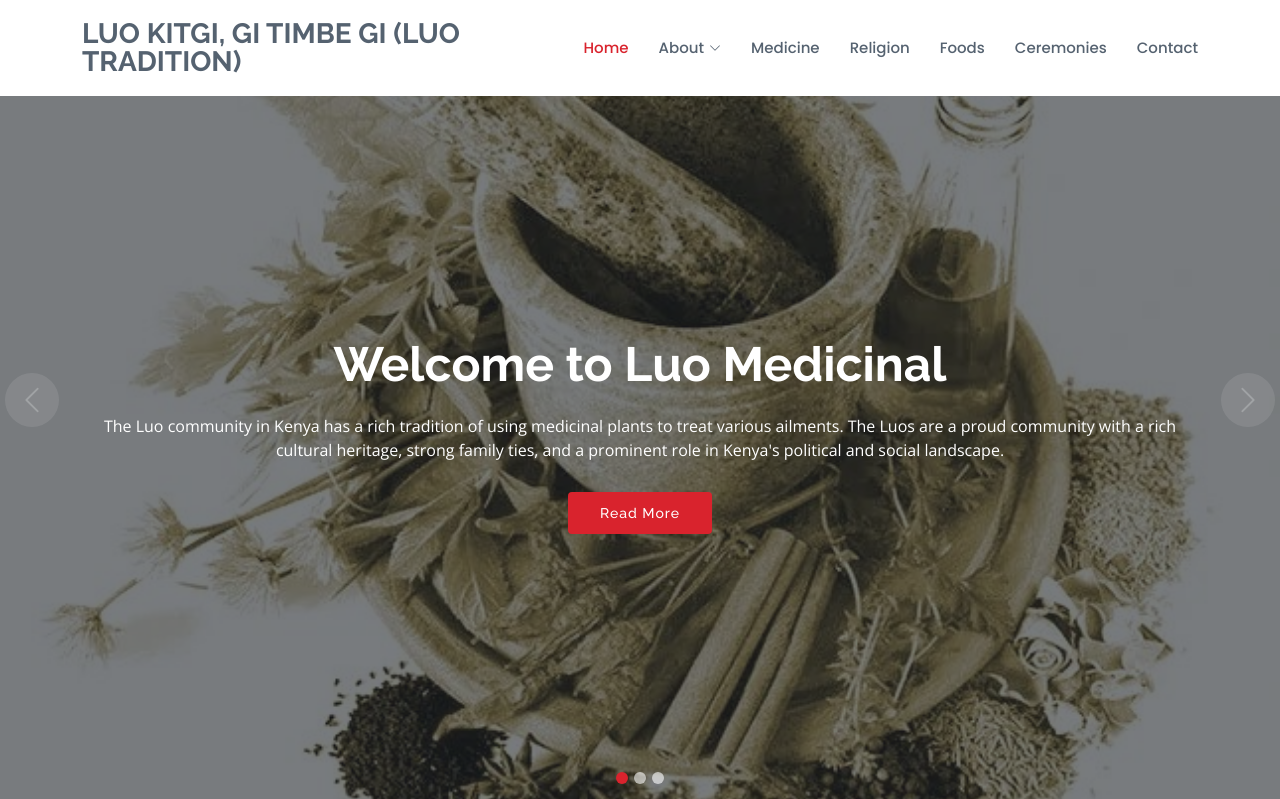
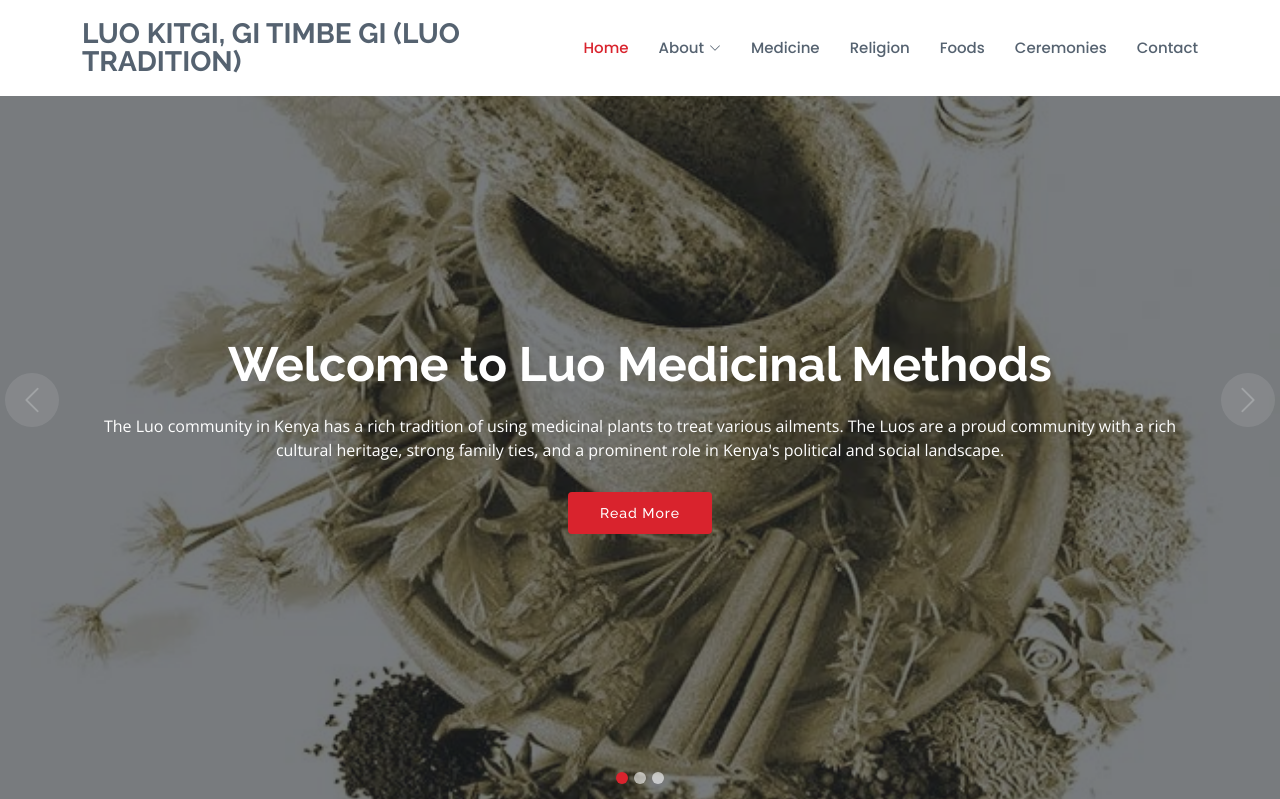
Before and after one commit to BOSTONE069/medical_web_app, a Django app: page /luomedicine_app/ in a window 1280 px wide. Shown: the top 799 px of the page. Run offline with Django 4.2, Linux system fonts and the light colour scheme; some libraries are stand-ins or nearby versions.

Commit message:
Modified the index file for the site

```diff
--- a/luomedicine_app/templates/luomedicine/index.html
+++ b/luomedicine_app/templates/luomedicine/index.html
@@ -14,7 +14,7 @@
         <div class="carousel-item active" style="background-image: url({% static 'assets/img/slide/slide1.jpg' %})">
           <div class="carousel-container">
             <div class="container">
-              <h2 class="animate__animated animate__fadeInDown">Welcome to <span>Luo Medicinal</span></h2>
+              <h2 class="animate__animated animate__fadeInDown">Welcome to <span>Luo Medicinal Methods</span></h2>
               <p class="animate__animated animate__fadeInUp">The Luo community in Kenya has a rich tradition of using medicinal plants to treat various ailments. The Luos are a proud community with a rich cultural heritage, strong family ties, and a prominent role in Kenya's political and social landscape.</p>
               <a href="#about" class="btn-get-started animate__animated animate__fadeInUp scrollto">Read More</a>
             </div>
```
